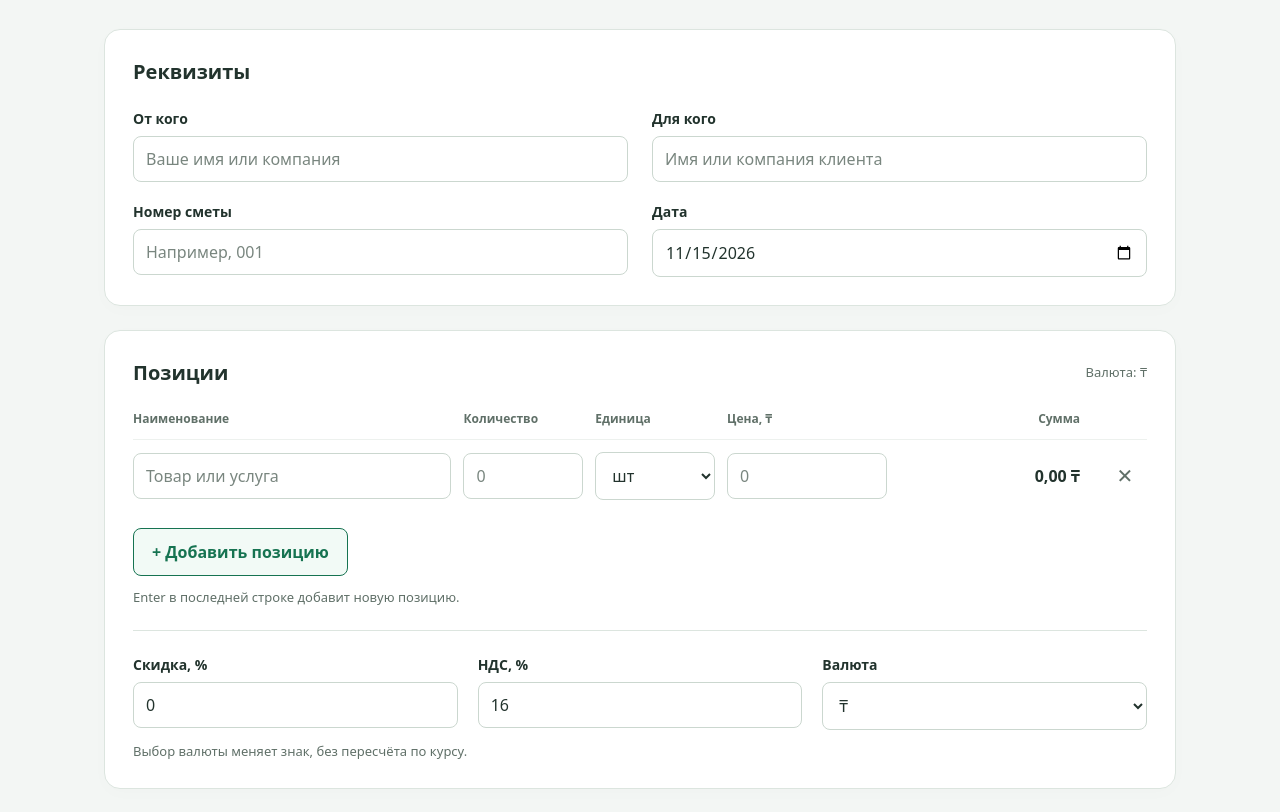
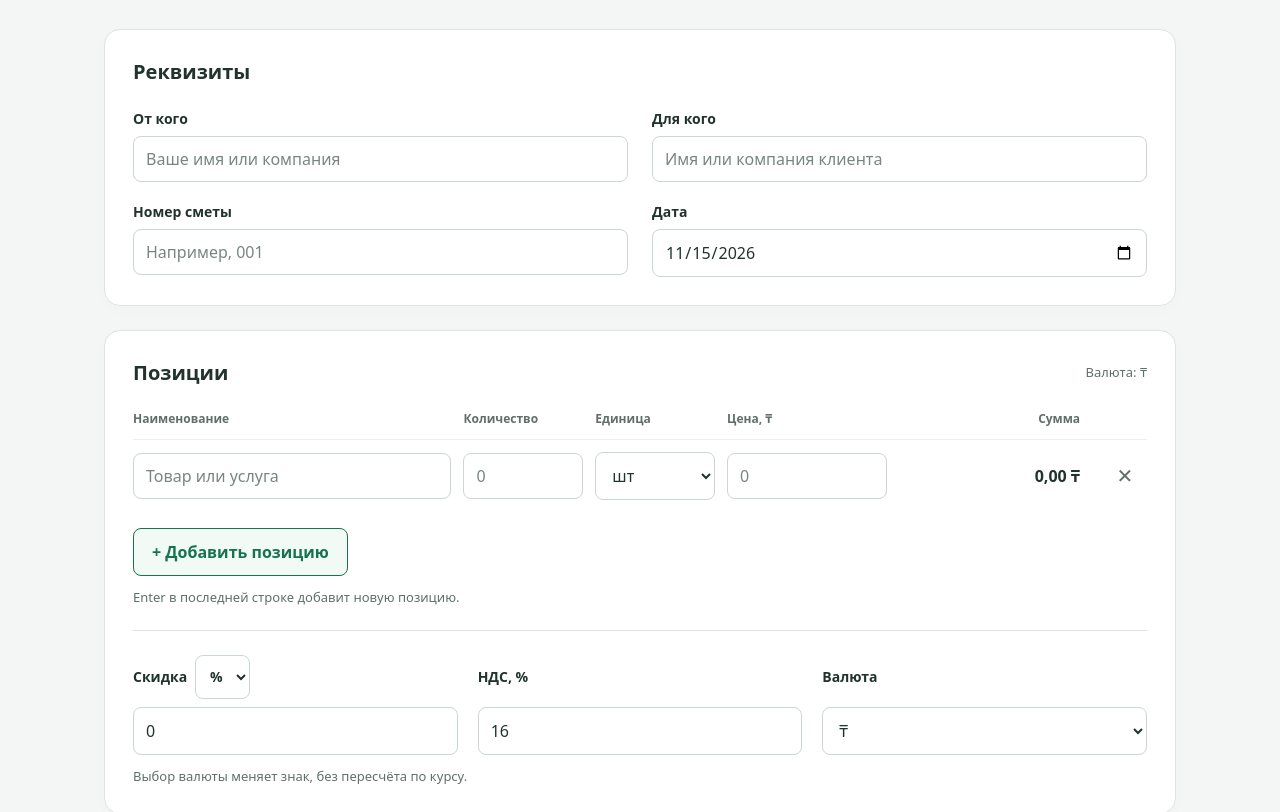
Before and after one commit to Altynbek1991/smeta, a plain HTML site: page index.html in a window 1280 px wide. Shown: the part 167-979 px from the top of the page. Drawn offline with Linux system fonts and the light colour scheme.

Commit message:
Добавлина кнопка скидки, теперь можно выбирать между скиидкой в роцентах или фиксированной

```diff
--- a/index.html
+++ b/index.html
@@ -43,9 +43,15 @@
         <p class="keyboard-hint">Enter в последней строке добавит новую позицию.</p>
       </div>
       <div class="calculation-settings" id="calculation-settings">
-        <label>Скидка, %<input id="discount" type="text" inputmode="decimal" value="0" autocomplete="off" spellcheck="false"></label>
-        <label>НДС, %<input id="vat" type="text" inputmode="decimal" value="16" autocomplete="off" spellcheck="false"></label>
-        <label>Валюта<select id="currency" aria-describedby="currency-hint"><option value="₸">₸</option><option value="₽">₽</option><option value="$">$</option><option value="€">€</option></select></label>
+        <div class="discount-setting">
+          <div class="discount-heading">
+            <label for="discount">Скидка</label>
+            <select id="discount-mode" aria-label="Тип скидки"><option value="percent">%</option><option value="fixed" id="discount-fixed-option">₸</option></select>
+          </div>
+          <div><input id="discount" type="text" inputmode="decimal" value="0" autocomplete="off" spellcheck="false"></div>
+        </div>
+        <label><span class="settings-heading">НДС, %</span><input id="vat" type="text" inputmode="decimal" value="16" autocomplete="off" spellcheck="false"></label>
+        <label><span class="settings-heading">Валюта</span><select id="currency" aria-describedby="currency-hint"><option value="₸">₸</option><option value="₽">₽</option><option value="$">$</option><option value="€">€</option></select></label>
       </div>
       <p id="currency-hint" class="keyboard-hint">Выбор валюты меняет знак, без пересчёта по курсу.</p>
     </section>
--- a/script.js
+++ b/script.js
@@ -19,6 +19,7 @@ const draftFields = {
 };
 let draftReady = false;
 let copyTimer;
+let discountMode = "percent";
 let validationId = 0;
 const digitSelector = '[name="estimate-number"], [data-field="quantity"], [data-field="price"], #discount, #vat';
 
@@ -92,6 +93,13 @@ function formatMoney(value) {
   return `${moneyFormatter.format(value).replace(/[\u00a0\u202f]/g, " ")} ${currencyInput.value}`;
 }
 
+function updateDiscountMode() {
+  const fixed = discountMode === "fixed";
+  document.querySelector("#discount-mode").value = discountMode;
+  document.querySelector("#discount-fixed-option").textContent = currencyInput.value;
+  discountInput.setAttribute("aria-label", `Скидка, ${fixed ? currencyInput.value : "%"}`);
+}
+
 function recalculate() {
   let subtotal = 0;
   for (const row of items.rows) {
@@ -104,8 +112,10 @@ function recalculate() {
     subtotal += safeAmount;
   }
   if (!Number.isSafeInteger(subtotal)) subtotal = 0;
-  const discountRate = Math.min(100, parseNumber(discountInput.value));
-  const discount = Math.round(subtotal * (discountRate / 100));
+  const discountValue = parseNumber(discountInput.value);
+  const discount = discountMode === "fixed"
+    ? Math.min(subtotal, toCents(discountValue))
+    : Math.round(subtotal * (Math.min(100, discountValue) / 100));
   const discounted = subtotal - discount;
   const vat = Math.round(discounted * (parseNumber(vatInput.value) / 100));
   const safeVat = Number.isSafeInteger(vat) ? vat : 0;
@@ -119,6 +129,7 @@ function recalculate() {
   document.querySelectorAll("[data-currency]").forEach((label) => {
     label.textContent = currencyInput.value;
   });
+  updateDiscountMode();
 }
 
 function addItem(focus = true, data = null) {
@@ -144,6 +155,13 @@ document.querySelector("#add-item").addEventListener("click", () => addItem());
 items.addEventListener("input", recalculate);
 document.querySelector("#calculation-settings").addEventListener("input", recalculate);
 currencyInput.addEventListener("change", recalculate);
+for (const type of ["input", "change"]) {
+  document.querySelector("#discount-mode").addEventListener(type, (event) => {
+    discountMode = event.target.value === "fixed" ? "fixed" : "percent";
+    recalculate();
+    saveDraft();
+  });
+}
 items.addEventListener("keydown", (event) => {
   if (event.key !== "Enter" || event.isComposing || event.repeat) return;
   const row = event.target.closest("tr");
@@ -173,6 +191,7 @@ function saveDraft() {
   if (!draftReady) return;
   const data = {
     version: 1,
+    discountMode,
     fields: Object.fromEntries(Object.entries(draftFields).map(([key, field]) => [key, field.value])),
     items: Array.from(items.rows, (row) => Object.fromEntries(
       ["name", "quantity", "unit", "price"].map((key) => [key, row.querySelector(`[data-field="${key}"]`).value])
@@ -198,6 +217,8 @@ function restoreDraft() {
         ["name", "quantity", "unit", "price"].every((key) => typeof row[key] === "string") &&
         ["шт", "час", "услуга"].includes(row.unit));
     if (!valid) throw new Error("Invalid draft");
+    // Старые черновики без режима скидки по-прежнему используют проценты.
+    discountMode = data.discountMode === "fixed" ? "fixed" : "percent";
     for (const [key, field] of Object.entries(draftFields)) field.value = data.fields[key];
     validateDigits(draftFields.number);
     validateDigits(discountInput);
@@ -245,6 +266,7 @@ document.querySelector("#new-estimate").addEventListener("click", () => {
   validateDigits(draftFields.number);
   draftFields.date.value = todayDate();
   discountInput.value = "0";
+  discountMode = "percent";
   vatInput.value = "16";
   validateDigits(discountInput);
   validateDigits(vatInput);
--- a/styles.css
+++ b/styles.css
@@ -48,7 +48,12 @@ th:last-child, td:last-child { padding-right: 0; }
 .add-button { border: 1px solid var(--accent); border-radius: 8px; padding: 12px 18px; color: var(--accent); background: #f2faf6; font-weight: 650; }
 .add-button:hover { background: #e3f3ea; }
 .keyboard-hint { margin: 12px 0 0; }
-.calculation-settings { display: grid; grid-template-columns: repeat(3, minmax(0, 1fr)); gap: 20px; margin-top: 24px; padding-top: 24px; border-top: 1px solid var(--border); }
+.calculation-settings { display: grid; grid-template-columns: repeat(3, minmax(0, 1fr)); align-items: start; gap: 20px; margin-top: 24px; padding-top: 24px; border-top: 1px solid var(--border); }
+.discount-setting { display: flex; flex-direction: column; gap: 8px; min-width: 0; }
+.discount-heading, .settings-heading { display: flex; align-items: center; min-height: 44px; font-size: 14px; font-weight: 600; line-height: 20px; }
+.discount-heading { gap: 8px; }
+#discount-mode { width: auto; max-width: 100%; padding: 8px 10px; font: inherit; }
+.calculation-settings input, #currency { height: 48px; }
 .total-card { background: #e5f2eb; border: 1px solid #c8dfd1; border-radius: 16px; padding: 28px; display: flex; flex-direction: column; gap: 16px; }
 .summary-row { width: 100%; display: flex; align-items: baseline; justify-content: space-between; gap: 20px; }
 .summary-row[hidden] { display: none; }
```
